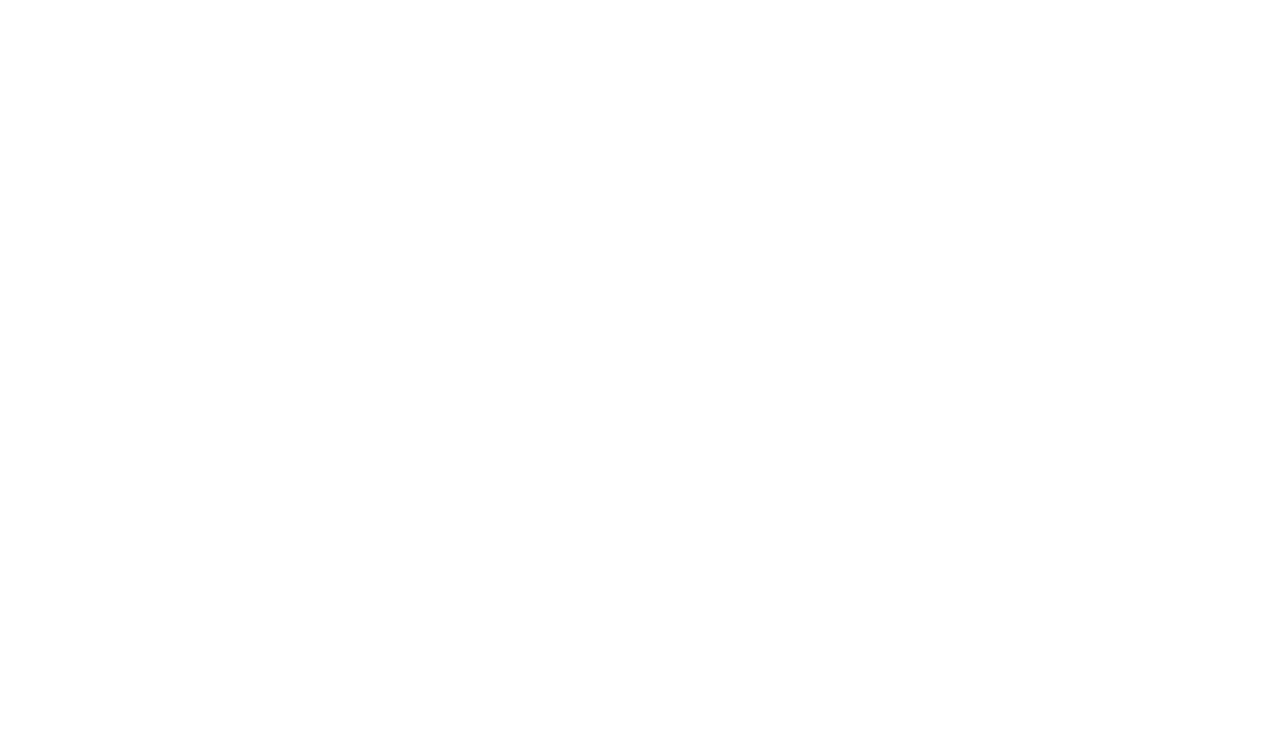
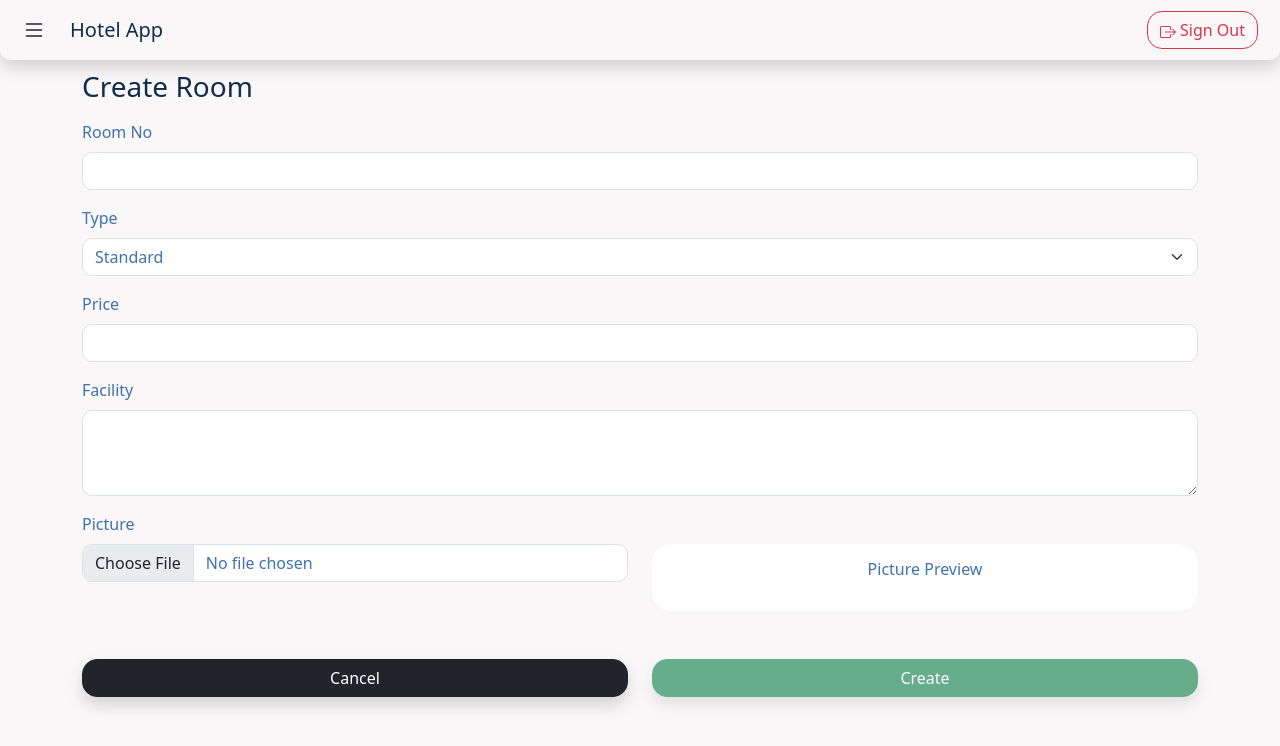
Before and after one commit to ivan12812/Web-Hotel-App-MERN, a React (Create React App) app in the folder src/frontend/: page /management/rooms/create in a window 1280 px wide. Before the commit this address had no page. Shown: the top 746 px of the page. Built offline with nearby package versions, Linux system fonts and the light colour scheme; no server answers; sample sign-in values are in the browser's storage.

Commit message:
add create room feature
Co-Authored-By: barkahsuhandii <113780142+barkahsuhandii@users.noreply.github.com>

```diff
--- a/src/frontend/src/App.js
+++ b/src/frontend/src/App.js
@@ -14,6 +14,7 @@
 import CreateUserPage from "./pages/user-management/Create-User-Page";
 import UserListPage from "./pages/user-management/User-List-Page";
 import UpdateUserPage from "./pages/user-management/Update-User-Page";
+import CreateRoomPage from "./pages/room-management/Create-Room-Page";
 
 const Protected = () => {
 	const [isAuthenticated, setIsAuthenticated] = useState(
@@ -65,11 +66,8 @@
 					<Route path="management">
 						<Route path="rooms">
 							<Route index element={<RoomListPage />} />
-							{/* <Route
-								path="create"
-								element={<CreateCarPage />}
-							/>
-							<Route
+							<Route path="create" element={<CreateRoomPage />} />
+							{/*<Route
 								path="update/:id"
 								element={<UpdateCarPage />}
 							/> */}
--- /dev/null
+++ b/src/frontend/src/components/room-management/Create-Room-Form.js
@@ -0,0 +1,192 @@
+import Loader from "../../components/Loader";
+
+export default function CreateRoomForm(props) {
+	const style = {
+		page: {
+			padding: "30px",
+			paddingTop: "70px",
+			backgroundColor: "#F9F7F7",
+		},
+		title: {
+			color: "#112D4E",
+		},
+		label: {
+			color: "#3F72AF",
+		},
+		input: {
+			borderRadius: "10px",
+			borderColor: "#DBE2EF",
+			color: "#3F72AF",
+		},
+		loader: {
+			color: "#3F72AF",
+		},
+		card: {
+			border: "none",
+			borderRadius: "20px",
+		},
+		button: {
+			borderRadius: "15px",
+		},
+	};
+
+	return (
+		<form onSubmit={props.handleSubmit}>
+			<div className="mb-3">
+				<label
+					className="form-label"
+					style={style.label}
+					htmlFor="roomNo"
+				>
+					Room No
+				</label>
+				<input
+					type="text"
+					className="form-control"
+					id="roomNo"
+					name="roomNo"
+					value={props.room.roomNo}
+					onChange={props.handleChange}
+					style={style.input}
+				/>
+			</div>
+			<div className="mb-3">
+				<label
+					className="form-label"
+					style={style.label}
+					htmlFor="type"
+				>
+					Type
+				</label>
+				<select
+					className="form-select"
+					style={style.input}
+					id="type"
+					name="type"
+					value={props.room.type}
+					onChange={props.handleChange}
+				>
+					<option value="Standard">Standard</option>
+					<option value="Superior">Superior</option>
+					<option value="Deluxe">Deluxe</option>
+					<option value="Presidential Suite">
+						Presidential Suite
+					</option>
+				</select>
+			</div>
+			<div className="mb-3">
+				<label
+					className="form-label"
+					style={style.label}
+					htmlFor="price"
+				>
+					Price
+				</label>
+				<input
+					type="number"
+					className="form-control"
+					style={style.input}
+					id="price"
+					name="price"
+					value={props.room.price}
+					onChange={props.handleChange}
+				/>
+			</div>
+			<div className="mb-3">
+				<label
+					className="form-label"
+					style={style.label}
+					htmlFor="facility"
+				>
+					Facility
+				</label>
+				<textarea
+					rows="3"
+					className="form-control"
+					style={style.input}
+					id="facility"
+					name="facility"
+					value={props.room.facility}
+					onChange={props.handleChange}
+				/>
+			</div>
+			<div className="mb-5">
+				<label
+					htmlFor="picture"
+					className="form-label"
+					style={style.label}
+				>
+					Picture
+				</label>
+				<div className="row">
+					<div className="col">
+						<input
+							type="file"
+							className="form-control"
+							id="picture"
+							name="picture"
+							onChange={props.handleChange}
+							style={style.input}
+							accept="image/*"
+						/>
+					</div>
+					<div className="col">
+						<div className="card text-center" style={style.card}>
+							<div className="card-body">
+								<h6
+									className="card-title mb-3"
+									style={style.label}
+								>
+									Picture Preview
+								</h6>
+								{props.picPreview && (
+									<img
+										src={props.picPreview}
+										width={300}
+										alt="room-preview"
+									/>
+								)}
+							</div>
+						</div>
+					</div>
+				</div>
+			</div>
+			{props.isLoading ? (
+				<Loader style={style} />
+			) : (
+				<div className="row">
+					<div className="col">
+						<div className="d-grid gap-2">
+							<button
+								className="btn btn-dark shadow"
+								type="button"
+								style={style.button}
+								onClick={() => props.handleCancel()}
+							>
+								Cancel
+							</button>
+						</div>
+					</div>
+					<div className="col">
+						<div className="d-grid gap-1">
+							<button
+								className="btn btn-success shadow"
+								type="submit"
+								style={style.button}
+								disabled={
+									props.room.roomNo === "" ||
+									props.room.type === "" ||
+									props.room.facility === "" ||
+									props.room.price === "" ||
+									props.room.picture === undefined
+								}
+							>
+								Create
+							</button>
+						</div>
+					</div>
+				</div>
+			)}
+		</form>
+	);
+}
--- a/src/frontend/src/components/room-management/Room-List-Table.js
+++ b/src/frontend/src/components/room-management/Room-List-Table.js
@@ -1,4 +1,4 @@
-import { Trash, Pencil } from "react-bootstrap-icons";
+import { Trash, Pencil, Eye } from "react-bootstrap-icons";
 import { Badge } from "react-bootstrap";
 import Loader from "../Loader";
 import { idrFormat } from "../../utils/Formatter";
@@ -55,6 +55,14 @@
 											<div className="row justify-content-center">
 												<div className="col-auto">
 													<button
+														className="btn btn-outline-info"
+														style={style.iconButton}
+													>
+														<Eye size={16} />
+													</button>
+												</div>
+												<div className="col-auto">
+													<button
 														className="btn btn-outline-warning"
 														style={style.button}
 														onClick={() =>
--- /dev/null
+++ b/src/frontend/src/pages/room-management/Create-Room-Page.js
@@ -0,0 +1,159 @@
+import { useEffect, useState } from "react";
+import { useNavigate } from "react-router-dom";
+import MessageToast from "../../components/Message-Toast";
+import CreateRoomForm from "../../components/room-management/Create-Room-Form";
+import { createRoom } from "../../api/Room";
+
+export default function CreateRoomPage() {
+	const [room, setRoom] = useState({
+		roomNo: "",
+		type: "Standard",
+		price: "",
+		facility: "",
+		picture: undefined,
+	});
+
+	const [picPreview, setPicPreview] = useState("");
+
+	const [isLoading, setIsLoading] = useState(false);
+
+	const [toastState, setToastState] = useState({
+		show: false,
+		title: "",
+		message: "",
+	});
+
+	const navigate = useNavigate();
+
+	const handleChange = (e) => {
+		const key = e.target.name;
+		let value = null;
+
+		if (key === "picture") {
+			value = e.target.files[0];
+		} else {
+			value = e.target.value;
+		}
+
+		setRoom({
+			...room,
+			[key]: value,
+		});
+	};
+
+	useEffect(() => {
+		if (!room.picture) {
+			setPicPreview(undefined);
+			return;
+		}
+
+		const objectUrl = URL.createObjectURL(room.picture);
+		setPicPreview(objectUrl);
+
+		// free memory when ever this component is unmounted
+		return () => URL.revokeObjectURL(objectUrl);
+	}, [room.picture]);
+
+	const handleSubmit = async (e) => {
+		setIsLoading(true);
+		e.preventDefault();
+
+		const response = await createRoom(room);
+
+		setIsLoading(false);
+
+		// if (response.status.includes('401')) {
+		// 	localStorage.removeItem('TOKEN');
+		// 	navigate('/login', {
+		// 		state: {
+		// 			toastState: {
+		// 				show: true,
+		// 				title: 'Session Expired',
+		// 				message: 'Your session has expired, please login',
+		// 			},
+		// 		},
+		// 	});
+		// } else
+		if (response.status === 201) {
+			navigate("/management/rooms", {
+				state: {
+					toastState: {
+						show: true,
+						title: "Success",
+						message: response.message,
+					},
+				},
+			});
+		} else {
+			setToastState({
+				...toastState,
+				show: true,
+				title: "Failed",
+				message: response.message,
+			});
+			setTimeout(() => {
+				setToastState({
+					...toastState,
+					show: false,
+					title: "",
+					message: "",
+				});
+			}, 5000);
+		}
+	};
+
+	const handleCancel = () => {
+		navigate("/management/rooms");
+	};
+
+	const style = {
+		page: {
+			padding: "30px",
+			paddingTop: "70px",
+			backgroundColor: "#F9F7F7",
+		},
+		title: {
+			color: "#112D4E",
+		},
+		label: {
+			color: "#3F72AF",
+		},
+		input: {
+			borderRadius: "10px",
+			borderColor: "#DBE2EF",
+			color: "#3F72AF",
+		},
+		loader: {
+			color: "#3F72AF",
+		},
+		card: {
+			border: "none",
+			borderRadius: "20px",
+		},
+		button: {
+			borderRadius: "20px",
+		},
+	};
+
+	return (
+		<div className="min-vh-100" style={style.page}>
+			<div className="container">
+				<h3 className="mb-3" style={style.title}>
+					Create Room
+				</h3>
+				<CreateRoomForm
+					room={room}
+					handleChange={handleChange}
+					handleSubmit={handleSubmit}
+					isLoading={isLoading}
+					handleCancel={handleCancel}
+					picPreview={picPreview}
+				/>
+				<MessageToast
+					toastState={toastState}
+					setToastState={setToastState}
+				/>
+			</div>
+		</div>
+	);
+}
--- a/src/frontend/src/pages/room-management/Room-List-Page.js
+++ b/src/frontend/src/pages/room-management/Room-List-Page.js
@@ -11,6 +11,7 @@
 import Loader from "../../components/Loader";
 import DeleteRoomModal from "../../components/room-management/Delete-Room-Modal";
 import MessageToast from "../../components/Message-Toast";
+import { useNavigate, useLocation } from "react-router-dom";
 
 export default function RoomListPage() {
 	const [rooms, setRooms] = useState([]);
@@ -33,6 +34,9 @@
 	});
 
 	const [deleteRoomModalState, setDeleteRoomModalState] = useState(false);
+
+	const navigate = useNavigate();
+	const location = useLocation();
 
 	const getRooms = async () => {
 		setIsFetching(true);
@@ -170,6 +174,29 @@
 		}, 5000);
 	};
 
+	const handleClickCreate = () => {
+		navigate("/management/rooms/create");
+	};
+
+	const handleAfterCreateRoom = () => {
+		if (location.state) {
+			setToastState(location.state.toastState);
+			window.history.replaceState({}, document.title);
+			setTimeout(() => {
+				setToastState({
+					...toastState,
+					show: false,
+					title: "",
+					message: "",
+				});
+			}, 5000);
+		}
+	};
+
+	useEffect(() => {
+		handleAfterCreateRoom();
+	}, []);
+
 	const style = {
 		page: {
 			padding: "30px",
@@ -210,6 +237,7 @@
 						<button
 							className="btn btn-outline-primary shadow"
 							style={style.button}
+							onClick={() => handleClickCreate()}
 						>
 							Create Room
 						</button>
```
